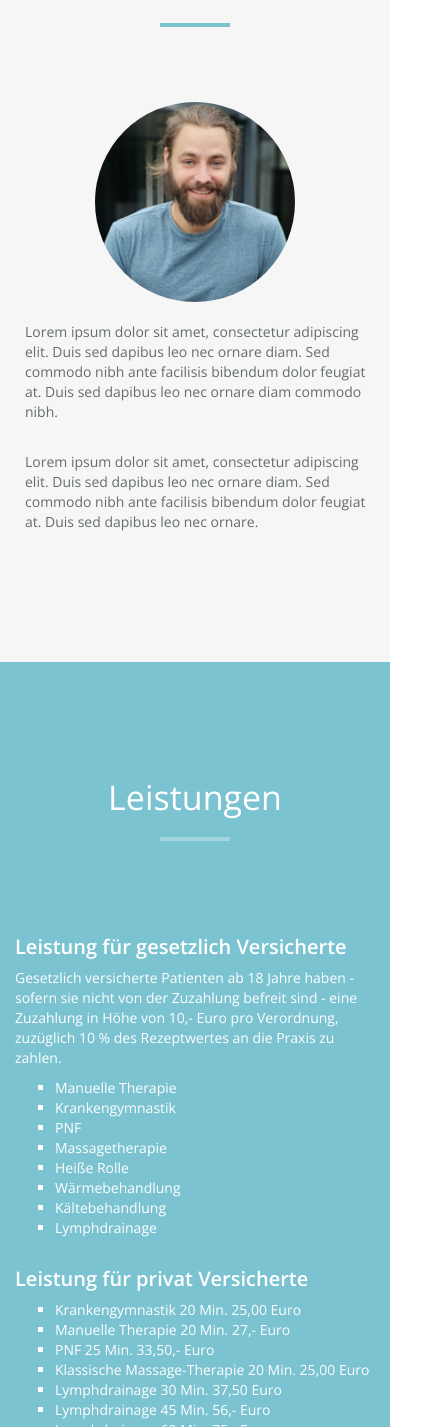
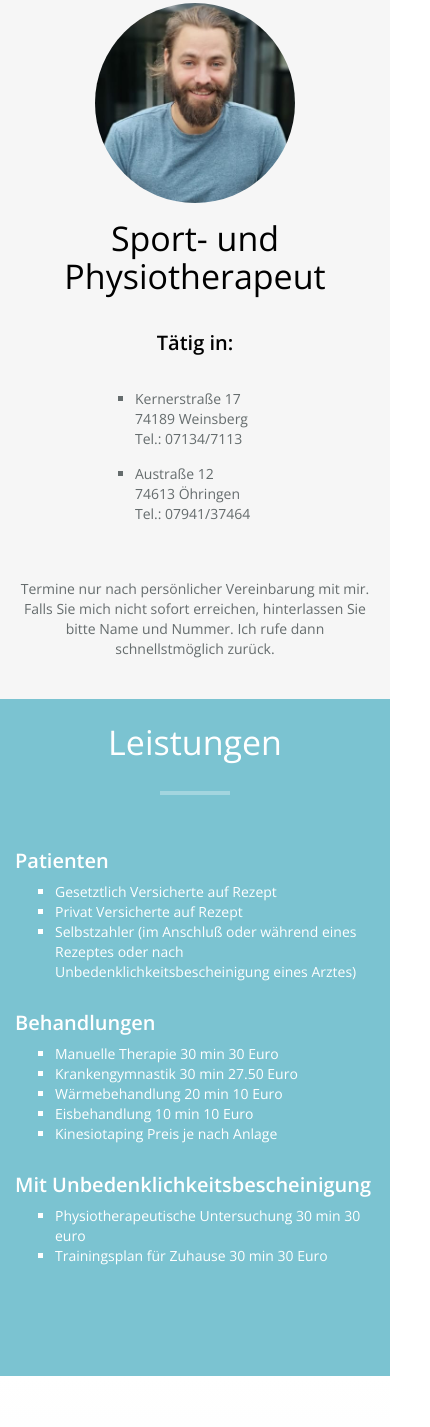
Before and after one commit to cklein83/bk7, a plain HTML site: page index.html in a window 390 px wide. Shown: the part 573-2000 px from the top of the page, 430 px wide, since content can reach past the window. Drawn offline with nearby package versions, Linux system fonts and the light colour scheme.

Commit message:
dies und das

```diff
--- a/css/style.css
+++ b/css/style.css
@@ -13,7 +13,7 @@ h1 strong {
 	font-weight: 900;
 }
 h2 {
-	line-height: 20px;
+	/*line-height: 20px;*/
 	margin: 0;
 	color: #121d1f;
 	font-weight: 400;
@@ -36,6 +36,11 @@ p.intro {
 	line-height: 24px;
 	font-family: 'Open Sans', sans-serif;
 }
+
+p {
+	padding: 10px;
+}
+
 a {
 	color: #333;
 }
@@ -185,11 +190,11 @@ hr {
 	-o-background-size: cover;
 }
 .section-title.center {
-	padding: 25px 0 45px 0;
+	padding: 25px 0 5px 0;
 }
 /* About Section */
 #about {
-	padding: 100px 0;
+	/*padding: 100px 0;*/
 	background: #f6f6f6;
 }
 #about .about-text {
@@ -205,15 +210,35 @@ hr {
 	margin-top: 20px;
 	margin-bottom: 30px;
 }
+
+#about h2 {
+	color: #000;
+	margin: 0.5em;
+	text-align: center;
+}
+
+#about h3 {
+	color: #000;
+	margin: 1em;
+	text-align: center;
+}
+
+#about li {
+	text-align: left;
+	margin: 15px;
+}
+
+
 /* Skills Section */
 #skills {
-	padding: 100px 0;
+	/*padding: 100px 0;*/
 	background: #7bc3d1;
 	color: #fff;
 }
 
 #skills {
 	text-align: left;
+	padding-bottom: 100px;
 }
 
 
@@ -274,6 +299,16 @@ hr {
 	background: linear-gradient(to bottom, #ffffff 0%, #f4f5f6 49%, #ffffff 100%); /* W3C */
 filter: progid:DXImageTransform.Microsoft.gradient( startColorstr='#ffffff', endColorstr='#ffffff', GradientType=0 ); /* IE6-9 */
 }
+
+#portfolio h3 {
+	color: #000;
+}
+
+#portfolio iframe {
+	border-radius: 50%;
+	-webkit-border-radius: 50%;
+}
+
 .categories {
 	padding-bottom: 30px;
 	text-align: center;
@@ -524,9 +559,14 @@ ol.type li a:hover {
 .timeline .timeline-body>p, .timeline .timeline-body>ul {
 	margin-bottom: 0;
 }
+
+
+
+
+
 /* Contact Section */
 #contact {
-	padding: 100px 0 40px 0;
+	/*padding: 100px 0 40px 0;*/
 	color: #121d1f;
 	background: #7bc3d1;
 }
@@ -542,11 +582,22 @@ ol.type li a:hover {
 	font-weight: 400;
 	color: #fff;
 }
+
+#contact p {
+	color: #fff;
+	/*padding: 30px;*/
+}
+
+#contact .widget {
+	/*padding: 30px;*/
+}
+
 #contact form {
 	padding: 30px 0;
 }
 #contact i.fa {
-	color: #121d1f;
+	/*color: #121d1f;*/
+	color: #fff;
 	margin-bottom: 10px;
 }
 #contact .text-danger {
@@ -559,6 +610,8 @@ label {
 	font-family: 'Open Sans', sans-serif;
 	float: left;
 }
+
+
 #contact .form-control {
 	display: block;
 	width: 100%;
--- a/index.html
+++ b/index.html
@@ -63,8 +63,10 @@
           <li class="hidden"> <a href="#page-top"></a> </li>
           <li> <a class="page-scroll" href="#about">Über mich</a> </li>
           <li> <a class="page-scroll" href="#skills">Leistungen</a> </li>
-          <!--<li> <a class="page-scroll" href="#portfolio">Portfolio</a> </li>-->
+          <!--
+          <li> <a class="page-scroll" href="#portfolio">Portfolio</a> </li>
           <li> <a class="page-scroll" href="#resume">Werdegang</a> </li>
+        -->
           <li> <a class="page-scroll" href="#contact">Kontakt</a> </li>
         </ul>
       </div>
@@ -76,18 +78,59 @@
   <div class="container">
     <div class="section-title text-center center">
       <h2>Über mich</h2>
-      <hr>
+      <hr/>
     </div>
     <div class="row">
-      <div class="col-md-12 text-center"><img src="img/about-2.jpg" class="img-responsive"></div>
-      <div class="col-md-8 col-md-offset-2">
-        <div class="about-text">
-          <p>Lorem ipsum dolor sit amet, consectetur adipiscing elit. Duis sed dapibus leo nec ornare diam. Sed commodo nibh ante facilisis bibendum dolor feugiat at. Duis sed dapibus leo nec ornare diam commodo nibh.</p>
-          <p>Lorem ipsum dolor sit amet, consectetur adipiscing elit. Duis sed dapibus leo nec ornare diam. Sed commodo nibh ante facilisis bibendum dolor feugiat at. Duis sed dapibus leo nec ornare.</p>
+      <div class="col-md-12 text-center">
+        <img src="img/about-2.jpg" class="img-responsive">
+      </div>
+    </div>
+    <div class="row">
+      <h2>
+        Sport- und Physiotherapeut
+      </h2>
+    </div>
+    <div class="row text-center">
+      <h3>
+        Tätig in:
+      </h3>
+    </div>
+    <div class="row text-center">
+      <div class="col-md-5 col-md-offset-5 col-xs-7 col-xs-offset-2 text-left">
+        <!--
+        <div class="col-md-4 text-left">
+        -->
+
+          <!--<div class="about-text">-->
+            <!--<div class="col-md-6 col-md-offset-3">-->
+        <ul>
+          <li>
+            Kernerstraße 17<br/>
+            74189 Weinsberg<br/>
+            Tel.: 07134/7113
+          </li>
+
           <!--
-          <p class="text-center"><a class="btn btn-primary" href="#"><i class="fa fa-download"></i> Download Resume</a></p>
+        </div>
+        <div class="col-md-4 text-left">
         -->
-        </div>
+
+          <li>
+            Austraße 12<br/>
+            74613 Öhringen<br/>
+            Tel.: 07941/37464
+          </li>
+        </ul>
+        <!--</div>-->
+      </div>
+     </div>
+
+     <div class="row text-center">
+        <p>
+          Termine nur nach persönlicher Vereinbarung mit mir.
+          Falls Sie mich nicht sofort erreichen, hinterlassen Sie bitte Name und Nummer.
+          Ich rufe dann schnellstmöglich zurück.
+        </p>
       </div>
     </div>
   </div>
@@ -97,92 +140,98 @@
   <div class="container">
     <div class="section-title center">
       <h2>Leistungen</h2>
-      <hr>
+      <hr/>
     </div>
     <div class="row">
+
       <!--
-      <div class="col-md-4 col-sm-6 skill"> <span class="chart" data-percent="95"> <span class="percent">95</span> </span>
-        <h4>HTML5</h4>
-      </div>
-      <div class="col-md-4 col-sm-6 skill"> <span class="chart" data-percent="85"> <span class="percent">85</span> </span>
-        <h4>CSS3</h4>
-      </div>
-      <div class="col-md-4 col-sm-6 skill"> <span class="chart" data-percent="80"> <span class="percent">80</span> </span>
-        <h4>jQuery</h4>
-      </div>
-      <div class="col-md-4 col-sm-6 skill"> <span class="chart" data-percent="80"> <span class="percent">80</span> </span>
-        <h4>WordPress</h4>
-      </div>
-      <div class="col-md-4 col-sm-6 skill"> <span class="chart" data-percent="70"> <span class="percent">70</span> </span>
-        <h4>Photoshop</h4>
-      </div>
-      <div class="col-md-4 col-sm-6 skill"> <span class="chart" data-percent="65"> <span class="percent">65</span> </span>
-        <h4>Illustrator</h4>
+      <div class="col-md-4">
+        <p>Patienten:</p>
+        <ul>
+          <li>
+            Gesetztlich Versicherte auf Rezept
+          </li>
+          <li>
+            Privat Versicherte auf Rezept
+          </li>
+          <li>
+            Selbstzahler (im Anschluß oder während eines Rezeptes oder nach Unbedenklichkeitsbescheinigung eines Arztes)
+          </li>
+        </ul>
+
+        <p>Behandlungen:</p>
+        <ul>
+          <li>Manuelle Therapie 30 min 30 Euro</li>
+          <li>Krankengymnastik 30 min 27.50 Euro</li>
+          <li>Wärmebehandlung 20 min 10 Euro</li>
+          <li>Eisbehandlung 10 min 10 Euro</li>
+          <li>Kinesiotaping Preis je nach Anlage</li>
+        </ul>
+        <p>Mit Unbedenklichkeitsbescheinigung:</p>
+        <ul>
+          <li>Physiotherapeutische Untersuchung 30 min 30 euro</li>
+          <li>Trainingsplan für Zuhause 30 min 30 Euro</li>
+        </ul>
       </div>
     -->
 
 
+
         <div class="col-md-4">
-          <h3>Leistung für gesetzlich Versicherte</h3>
+          <h3>Patienten</h3>
+          <!--
           <p>
             Gesetzlich versicherte Patienten ab 18 Jahre haben - sofern sie nicht von der Zuzahlung befreit sind - eine Zuzahlung in Höhe von 10,- Euro pro Verordnung, zuzüglich 10 % des Rezeptwertes an die Praxis zu zahlen.
           </p>
+        -->
           <ul>
-            <li>Manuelle Therapie</li>
-            <li>Krankengymnastik</li>
-            <li>PNF</li>
-            <li>Massagetherapie</li>
-            <li>Heiße Rolle</li>
-            <li>Wärmebehandlung</li>
-            <li>Kältebehandlung</li>
-            <li>Lymphdrainage</li>
+            <li>
+              Gesetztlich Versicherte auf Rezept
+            </li>
+            <li>
+              Privat Versicherte auf Rezept
+            </li>
+            <li>
+              Selbstzahler (im Anschluß oder während eines Rezeptes oder nach Unbedenklichkeitsbescheinigung eines Arztes)
+            </li>
           </ul>
         </div>
 
         <div class="col-md-4">
-          <h3>Leistung für privat Versicherte</h3>
+          <h3>Behandlungen</h3>
           <ul>
-            <li>Krankengymnastik 20 Min. 25,00 Euro</li>
-            <li>Manuelle Therapie 20 Min. 27,- Euro</li>
-            <li>PNF 25 Min. 33,50,- Euro</li>
-            <li>Klassische Massage-Therapie 20 Min. 25,00 Euro</li>
-            <li>Lymphdrainage 30 Min. 37,50 Euro</li>
-            <li>Lymphdrainage 45 Min. 56,- Euro</li>
-            <li>Lymphdrainage 60 Min. 75,- Euro</li>
-            <li>Heiße Rolle 10 Min. 13,50 Euro</li>
-            <li>Eisbehandlung 10 Min. 10,- Euro</li>
-            <li>Wärmebehandlung 20 Min. 10,- Euro</li>
-            <li>Hausbesuch pauschal <br/>(nur in Verbindung mit KG, MT u. PNF) 20,- Euro</li>
+            <li>Manuelle Therapie 30 min 30 Euro</li>
+            <li>Krankengymnastik 30 min 27.50 Euro</li>
+            <li>Wärmebehandlung 20 min 10 Euro</li>
+            <li>Eisbehandlung 10 min 10 Euro</li>
+            <li>Kinesiotaping Preis je nach Anlage</li>
           </ul>
         </div>
 
         <div class="col-md-4">
-          <h3>Leistungsspektrum für Selbstzahler</h3>
-          <p>Nur während oder unmittelbar nach einer Rezeptbehandlung oder mit ärztlicher Unbedenklichkeitsbescheinigung möglich.</p>
-
+          <h3>Mit Unbedenklichkeitsbescheinigung</h3>
+          <!--<p>Nur während oder unmittelbar nach einer Rezeptbehandlung oder mit ärztlicher Unbedenklichkeitsbescheinigung möglich.</p>-->
           <ul>
-            <li>Manuelle Therapie 30 Min. 40,00 Euro</li>
-            <li>Krankengymnastik 30 Min. 37,50 Euro</li>
-            <li>Heiße Rolle 10 Min. 13,50 Euro</li>
-            <li>Wärmebehandlung 20 Min. 10,- Euro</li>
-            <li>Physiotherapeutische Untersuchung 60 Min.  80,00 Euro</li>
-            <li>Physiotherapeutische Untersuchnung 30 Min.  40,00 Euro</li>
+            <li>Physiotherapeutische Untersuchung 30 min 30 euro</li>
+            <li>Trainingsplan für Zuhause 30 min 30 Euro</li>
           </ul>
         </div>
       </div>
 
+
     </div>
   </div>
 </div>
-<!-- Portfolio Section -->
 
 
+<!-- Portfolio Section -->
 <div id="portfolio">
   <div class="container">
     <div class="section-title text-center center">
-      <h2>Portfolio</h2>
+      <h2>Anfahrt</h2>
       <hr>
     </div>
+    <!--
     <div class="categories">
       <ul class="cat">
         <li>
@@ -196,7 +245,22 @@
       </ul>
       <div class="clearfix"></div>
     </div>
+  -->
     <div class="row">
+
+      <div class="col-md-12 col-md-offset-1">
+        <div class="col-md-5">
+          <h3>Standort WEINSBERG</h3>
+          <iframe src="https://www.google.com/maps/embed?pb=!1m18!1m12!1m3!1d2609.701725222447!2d9.284023351608221!3d49.14928737921547!2m3!1f0!2f0!3f0!3m2!1i1024!2i768!4f13.1!3m3!1m2!1s0x47982ff152b444b7%3A0x700b3ca3d6bf3e18!2sKernerstra%C3%9Fe%2017%2C%2074189%20Weinsberg!5e0!3m2!1sde!2sde!4v1569947443994!5m2!1sde!2sde" width="400" height="300" frameborder="0" style="border:0;" allowfullscreen=""></iframe>
+        </div>
+
+        <div class="col-md-5">
+          <h3>Standort ÖHRINGEN</h3>
+          <iframe src="https://www.google.com/maps/embed?pb=!1m18!1m12!1m3!1d2606.814645947104!2d9.489509951609763!3d49.20407567922144!2m3!1f0!2f0!3f0!3m2!1i1024!2i768!4f13.1!3m3!1m2!1s0x479838db58eaf6a9%3A0xaedb8d9c13a55d30!2sAustra%C3%9Fe%2012%2C%2074613%20%C3%96hringen!5e0!3m2!1sde!2sde!4v1569947541602!5m2!1sde!2sde" width="400" height="300" frameborder="0" style="border:0;" allowfullscreen=""></iframe>
+        </div>
+      </div>
+
+      <!--
       <div class="portfolio-items">
         <div class="col-sm-6 col-md-3 col-lg-3 web">
           <div class="portfolio-item">
@@ -271,9 +335,15 @@
           </div>
         </div>
       </div>
+      -->
+
+
+
+
     </div>
   </div>
 </div>
+
 
 <!-- Achievements Section -->
 <!--
@@ -310,6 +380,7 @@
 -->
 
 <!-- Resume Section -->
+<!--
 <div id="resume" class="text-center">
   <div class="container">
     <div class="section-title center">
@@ -371,8 +442,9 @@
       </div>
     </div>
   </div>
+-->
 
-
+<!--
   <div class="container">
     <div class="section-title center">
       <h2>Ausbildung</h2>
@@ -381,8 +453,6 @@
     <div class="row">
       <div class="col-lg-12">
         <ul class="timeline">
-
-          <!-- Education Section-->
 
           <li>
             <div class="timeline-image">
@@ -437,6 +507,8 @@
     </div>
   </div>
 </div>
+-->
+
 <!-- Contact Section -->
 <div id="contact" class="text-center">
   <div class="container">
@@ -444,18 +516,34 @@
       <h2>Kontakt</h2>
       <hr>
     </div>
+
     <div class="col-md-8 col-md-offset-2">
-      <div class="col-md-4"> <i class="fa fa-map-marker fa-2x"></i>
-        <p>4321 California St,<br>
-          San Francisco, CA 12345</p>
+
+
+
+      <div class="col-md-3 widget"> <i class="fa fa-map-marker fa-2x"></i>
+        <p>Kernerstraße 17<br/>
+          74189 Weinsberg<br/>
+          07134/7113
+        </p>
       </div>
-      <div class="col-md-4"> <i class="fa fa-envelope-o fa-2x"></i>
-        <p>info@company.com</p>
+      <div class="col-md-3 widget"> <i class="fa fa-map-marker fa-2x"></i>
+        <p>Austraße 12<br/>
+            74613 Öhringen<br/>
+            07941/37464
+        </p>
       </div>
-      <div class="col-md-4"> <i class="fa fa-phone fa-2x"></i>
-        <p> +1 123 456 1234</p>
+
+      <div class="col-md-3 widget"> <i class="fa fa-phone fa-2x"></i>
+        <p>+49 151 280286</p>
       </div>
+
+      <div class="col-md-3 widget"> <i class="fa fa-envelope-o fa-2x"></i>
+        <p>benjamin_kaulitzky@web.de</p>
+      </div>
+
       <div class="clearfix"></div>
+
     </div>
     <div class="col-md-8 col-md-offset-2">
       <h3>Hinterlassen Sie eine Nachricht</h3>
@@ -481,6 +569,7 @@
         <div id="success"></div>
         <button type="submit" class="btn btn-default">Nachricht senden</button>
       </form>
+      <!--
       <div class="social">
         <ul>
           <li><a href="#"><i class="fa fa-facebook"></i></a></li>
@@ -491,6 +580,7 @@
           <li><a href="#"><i class="fa fa-linkedin"></i></a></li>
         </ul>
       </div>
+    -->
     </div>
   </div>
 </div>
```
